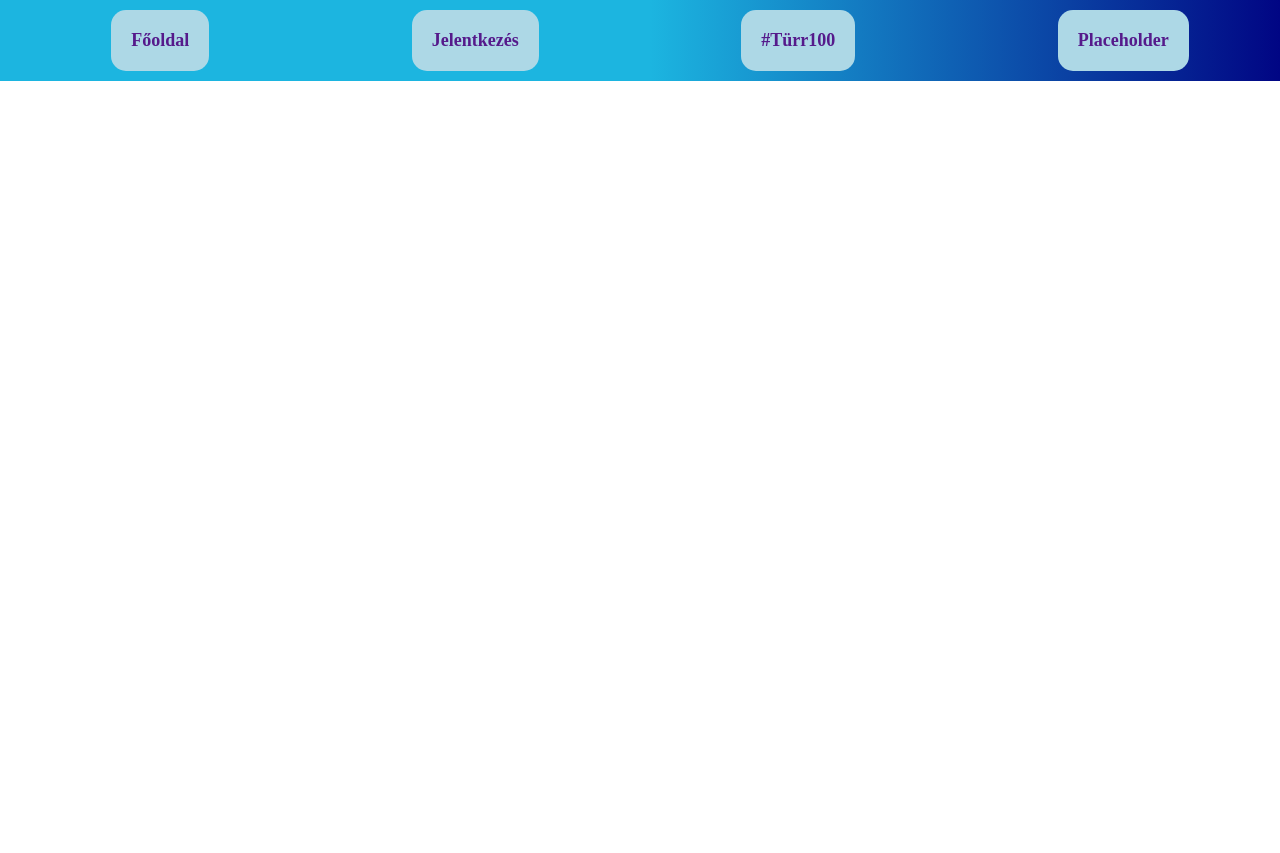
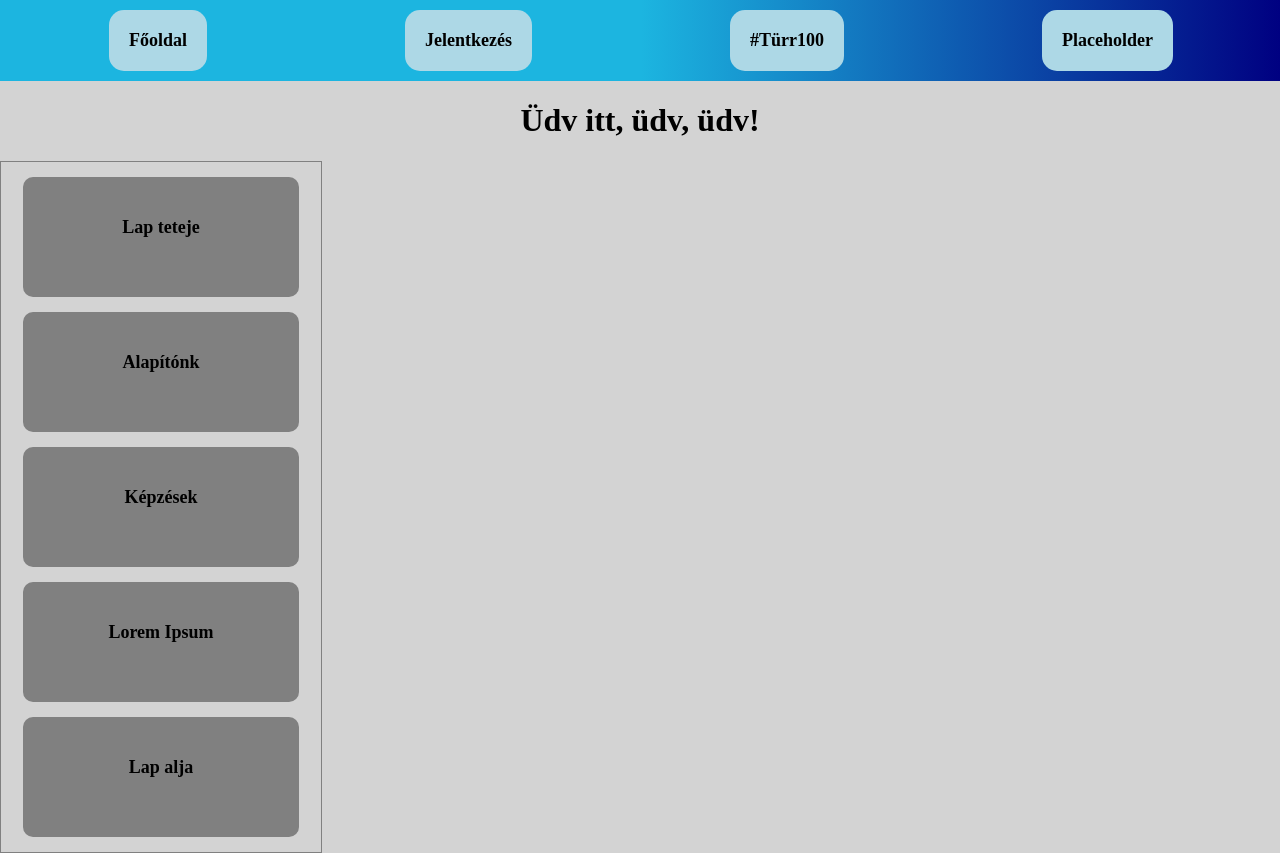
Before and after one commit to KrizsakKornelKaroly/gitism, a plain HTML site: page index.html in a window 1280 px wide. Before the commit the page ends 800 px from the top, so only its background shows below. Drawn offline with Linux system fonts and the light colour scheme.

Commit message:
aside+bg

```diff
--- a/css.css
+++ b/css.css
@@ -1,5 +1,5 @@
 nav{
-    width: 100%;
+    width: 98.6%;
     display: flex;
     flex-wrap: wrap;
     background-image: linear-gradient(90deg, rgb(28,181,224) 50%, rgb(0, 0, 129) 100%);
@@ -19,9 +19,36 @@ nav{
     background-color: aquamarine;
     color: darkgray;
 }
-a:visited, a{
-    text-decoration: none;
-}
 body{
     margin: 0;
 }
+h1{
+    text-align: center;
+}
+aside{
+    width: 25%;
+    border: 1px solid grey;
+}
+.asideitem{
+    background-color: grey;
+    color: white;
+    width: 80%;
+    margin: 15px auto;
+    padding: 10px;
+    border-radius: 10px;
+    text-align: center;
+    height: 70px;
+    font-size: large;
+    padding-top: 40px;
+    font-weight: bolder;
+}
+.asideitem:hover{
+    background-color: lightgray;
+}
+a:visited, a{
+    text-decoration: none;
+    color: black;
+}
+body{
+    background-color: lightgray;
+}
--- a/index.html
+++ b/index.html
@@ -14,5 +14,18 @@
         <p class="navitem"><a href="">#Türr100</a></p>
         <p class="navitem"><a href="">Placeholder</a></p>
     </nav>
+
+    <h1>Üdv itt, üdv, üdv!</h1>
+    <aside>
+        <p class="asideitem"><a href="">Lap teteje</a></p>
+        <p class="asideitem"><a href="">Alapítónk</a></p>
+        <p class="asideitem"><a href="">Képzések</a></p>
+        <p class="asideitem"><a href="">Lorem Ipsum</a></p>
+        <p class="asideitem"><a href="">Lap alja</a></p>
+    </aside>
+    <main>
+
+    </main>
+
 </body>
 </html>
```
